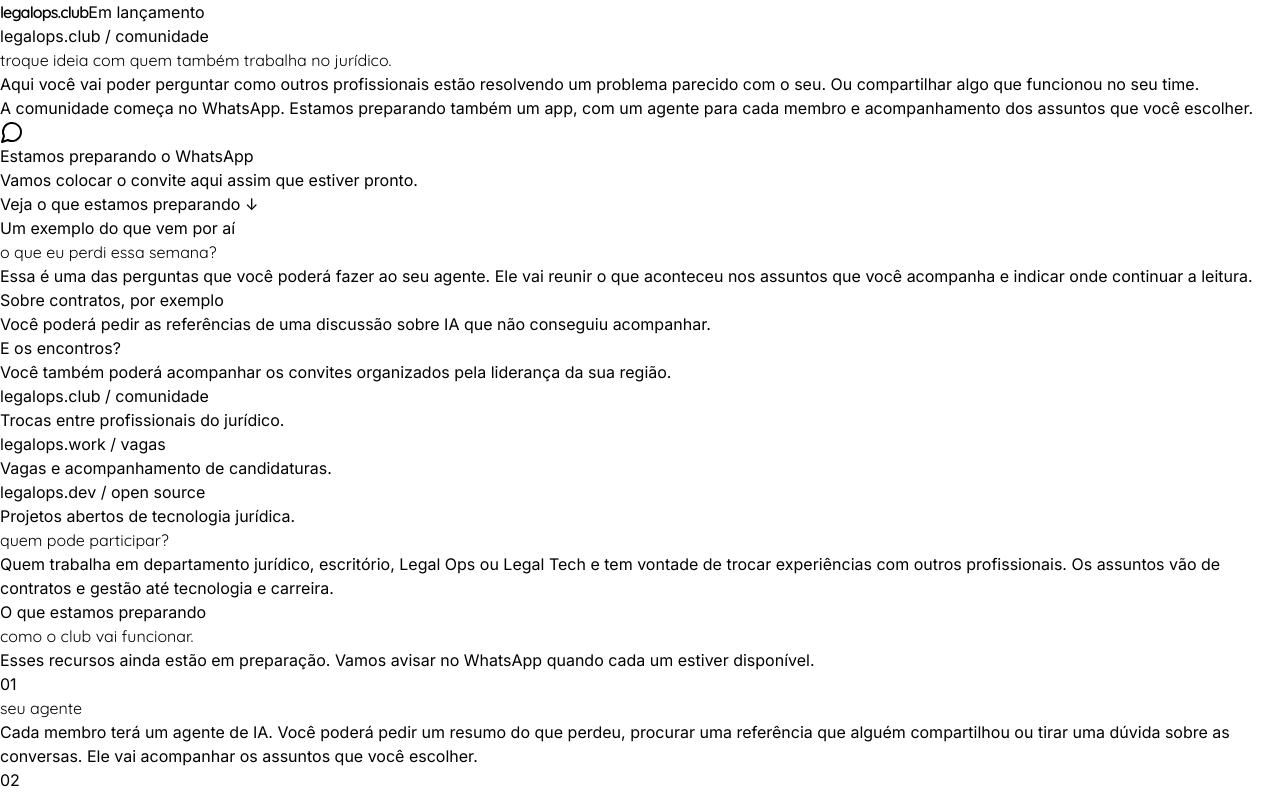
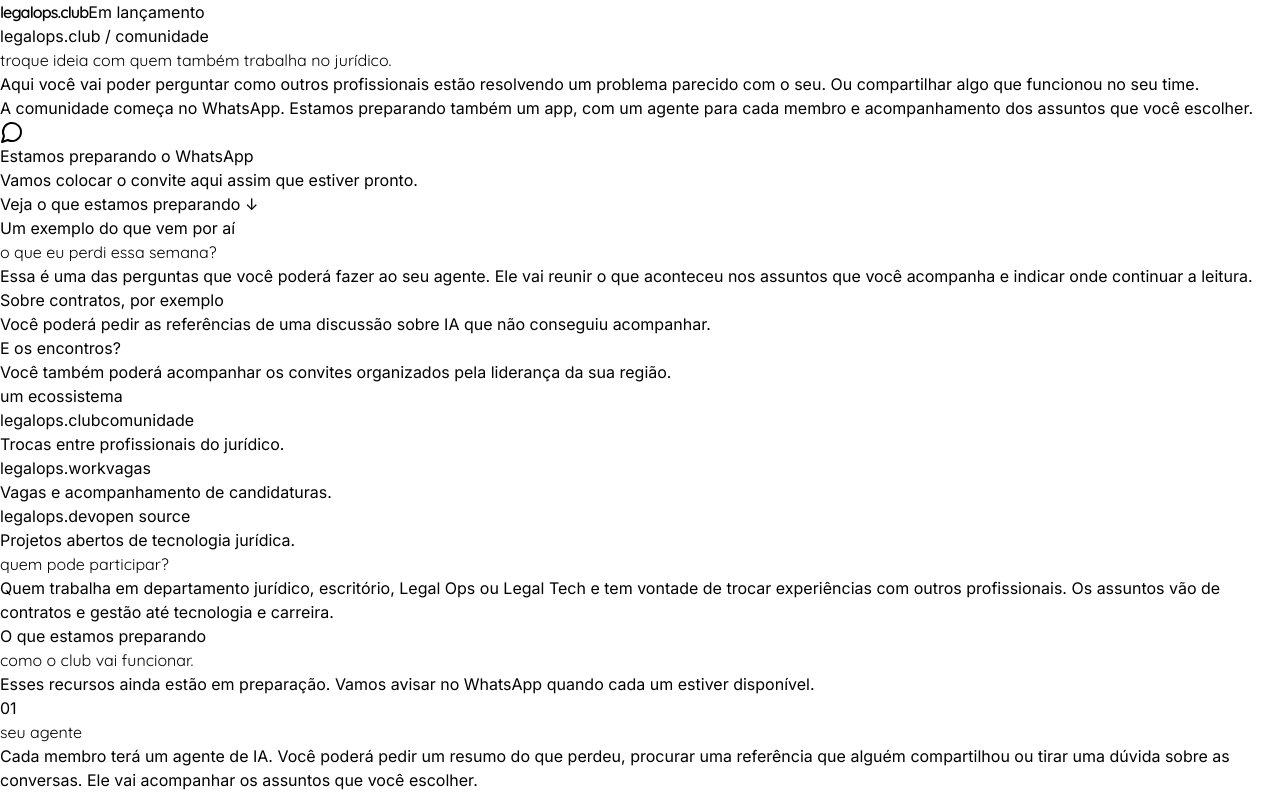
Before and after one commit to agenciaspace/legalops, a Next.js app: page /club in a window 1280 px wide. Shown: the top 796 px of the page. Built offline with nearby package versions, Linux system fonts and the light colour scheme; no server answers.

Commit message:
fix: share dark ecosystem section on Club landing

```diff
--- a/app/club/page.tsx
+++ b/app/club/page.tsx
@@ -1,6 +1,7 @@
 import type { Metadata } from 'next'
 import { ArrowUpRight, MessageCircle } from 'lucide-react'
 import { BrandWordmark } from '@/components/BrandLogo'
+import { LegalOpsEcosystem } from '@/components/LegalOpsEcosystem'
 import { createAdminClient } from '@/lib/supabase-admin'
 
 export const metadata: Metadata = {
@@ -101,18 +102,11 @@
             </div>
           </aside>
         </section>
-        <nav aria-label="Ecossistema legalops" className="mx-auto grid max-w-[1180px] gap-6 px-5 pb-12 sm:grid-cols-3 sm:px-8">
-          {[
-            ['legalops.club', 'comunidade', 'Trocas entre profissionais do jurídico.', 'https://legalops.club'],
-            ['legalops.work', 'vagas', 'Vagas e acompanhamento de candidaturas.', 'https://legalops.work'],
-            ['legalops.dev', 'open source', 'Projetos abertos de tecnologia jurídica.', 'https://legalops.dev'],
-          ].map(([name, label, description, href]) => (
-            <a key={name} href={href} aria-current={name === 'legalops.club' ? 'page' : undefined} className={`border-t-2 pt-4 ${name === 'legalops.club' ? 'border-[#C9684F]' : 'border-[#CEC8BD]'}`}>
-              <span className="text-sm font-semibold">{name} / {label}</span>
-              <p className="mt-2 text-xs leading-5 text-[#625E59]">{description}</p>
-            </a>
-          ))}
-        </nav>
+        <LegalOpsEcosystem active="club" descriptions={{
+          club: 'Trocas entre profissionais do jurídico.',
+          work: 'Vagas e acompanhamento de candidaturas.',
+          dev: 'Projetos abertos de tecnologia jurídica.',
+        }} />
         <section className="border-y border-[#CEC8BD] bg-[#FAF7F1]">
           <div className="mx-auto grid max-w-[1180px] gap-6 px-5 py-10 sm:px-8 sm:py-12 md:grid-cols-[.6fr_1.4fr] md:items-center">
             <h2 className="text-2xl font-semibold tracking-[-.035em]" style={headingFont}>quem pode participar?</h2>
--- a/components/LegalOpsEcosystem.tsx
+++ b/components/LegalOpsEcosystem.tsx
@@ -52,7 +52,11 @@
   ],
 }
 
-export function LegalOpsEcosystem({ active, locale = 'pt' }: { active: LegalOpsProduct; locale?: EcosystemLocale }) {
+export function LegalOpsEcosystem({ active, locale = 'pt', descriptions }: {
+  active: LegalOpsProduct
+  locale?: EcosystemLocale
+  descriptions?: Partial<Record<LegalOpsProduct, string>>
+}) {
   const items = products[locale]
 
   return (
@@ -78,7 +82,7 @@
                 <span className="text-[9px] font-bold uppercase tracking-[0.12em] text-[#E88A6A]">{product.role}</span>
               </div>
               <p className="mt-1.5 max-w-[290px] text-[11px] leading-4 text-white/42 transition group-hover:text-white/62">
-                {product.description}
+                {descriptions?.[product.key] ?? product.description}
               </p>
             </Link>
           )
```
